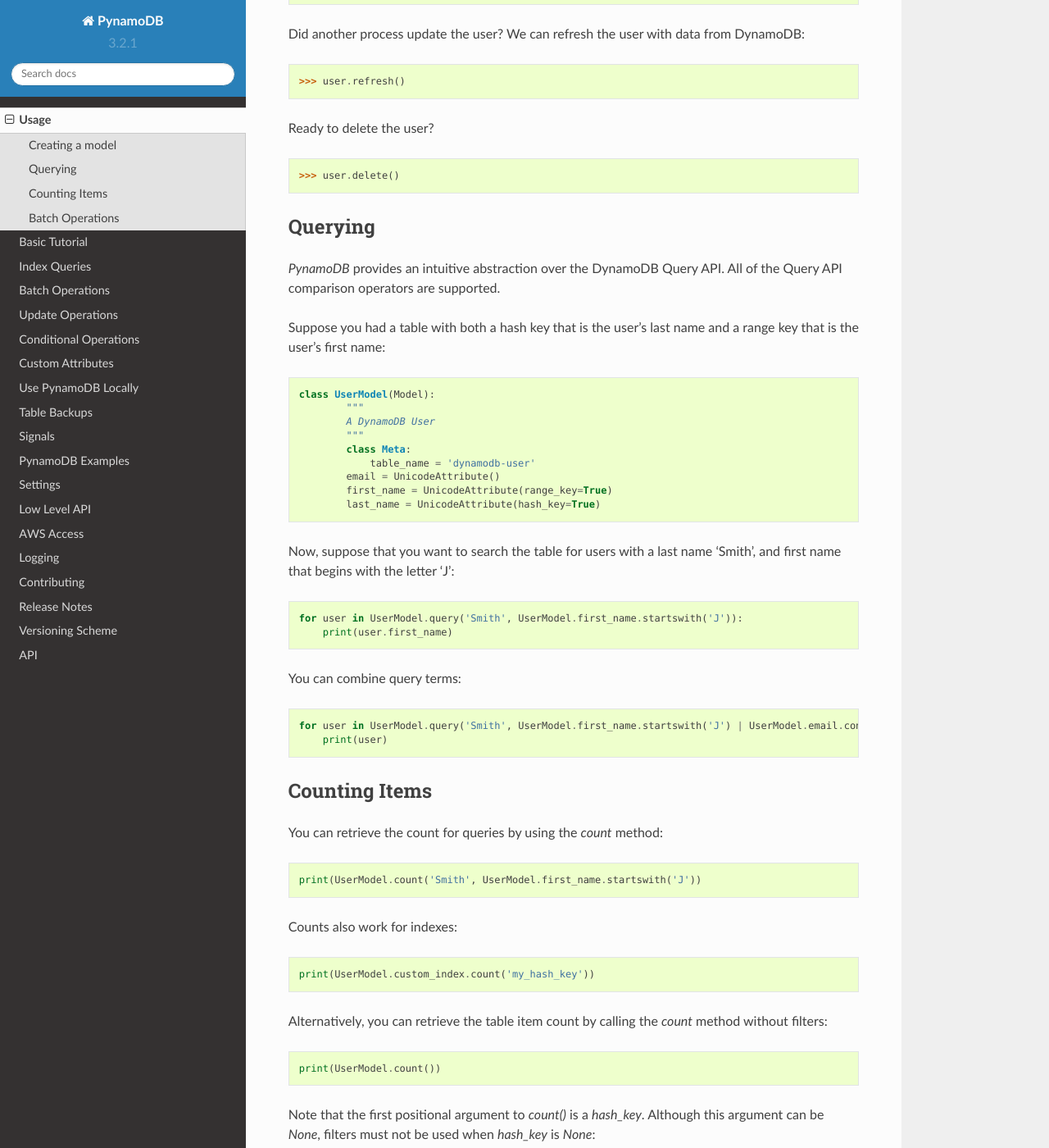
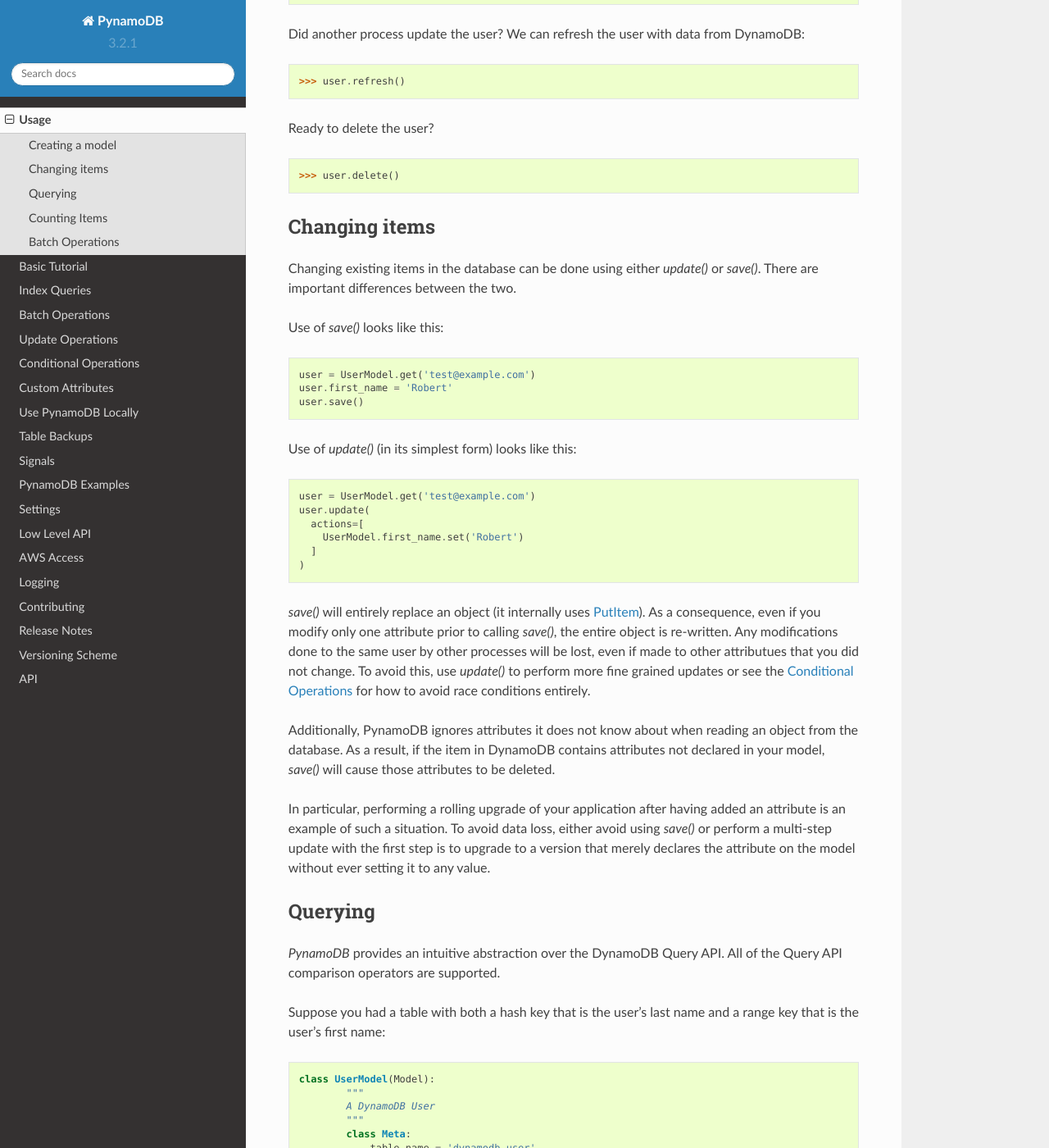
Before and after one commit to pynamodb/PynamoDB, a Sphinx documentation site: the page built from docs/quickstart.rst, in a window 1280 px wide and 1400 px high, scrolled down 1321 px. Shown: the whole window at 82% size. Built offline with Sphinx 7.4.7 and the Read the Docs theme 2.0.0, drawn with Linux system fonts in a browser that asks for light colours; some of the changed text lies outside the part shown.

Commit message:
Document caveats w.r.t. save(), difference to update().

```diff
--- a/docs/conditional.rst
+++ b/docs/conditional.rst
@@ -1,3 +1,5 @@
+.. _conditional_operations:
+
 Conditional Operations
 ======================
 
--- a/docs/quickstart.rst
+++ b/docs/quickstart.rst
@@ -32,7 +32,7 @@
 
     >>> UserModel.create_table(read_capacity_units=1, write_capacity_units=1)
 
-Now you can create a user:
+Now you can create a user in local memory:
 
     >>> user = UserModel('test@example.com', first_name='Samuel', last_name='Adams')
     dynamodb-user<test@example.com>
@@ -61,6 +61,49 @@
 Ready to delete the user?
 
     >>> user.delete()
+
+Changing items
+^^^^^^^^^^^^^^
+
+Changing existing items in the database can be done using either
+`update()` or `save()`. There are important differences between the
+two.
+
+Use of `save()` looks like this::
+
+    user = UserModel.get('test@example.com')
+    user.first_name = 'Robert'
+    user.save()
+
+Use of `update()` (in its simplest form) looks like this::
+
+    user = UserModel.get('test@example.com')
+    user.update(
+      actions=[
+        UserModel.first_name.set('Robert')
+      ]
+    )
+
+`save()` will entirely replace an object (it internally uses `PutItem
+<http://docs.aws.amazon.com/amazondynamodb/latest/APIReference/API_PutItem.html>`_). As
+a consequence, even if you modify only one attribute prior to calling
+`save()`, the entire object is re-written. Any modifications done to
+the same user by other processes will be lost, even if made to other
+attributues that you did not change. To avoid this, use `update()` to
+perform more fine grained updates or see the
+:ref:`conditional_operations` for how to avoid race conditions
+entirely.
+
+Additionally, PynamoDB ignores attributes it does not know about when
+reading an object from the database. As a result, if the item in
+DynamoDB contains attributes not declared in your model, `save()` will
+cause those attributes to be deleted.
+
+In particular, performing a rolling upgrade of your application after
+having added an attribute is an example of such a situation. To avoid
+data loss, either avoid using `save()` or perform a multi-step update
+with the first step is to upgrade to a version that merely declares
+the attribute on the model without ever setting it to any value.
 
 Querying
 ^^^^^^^^
```
